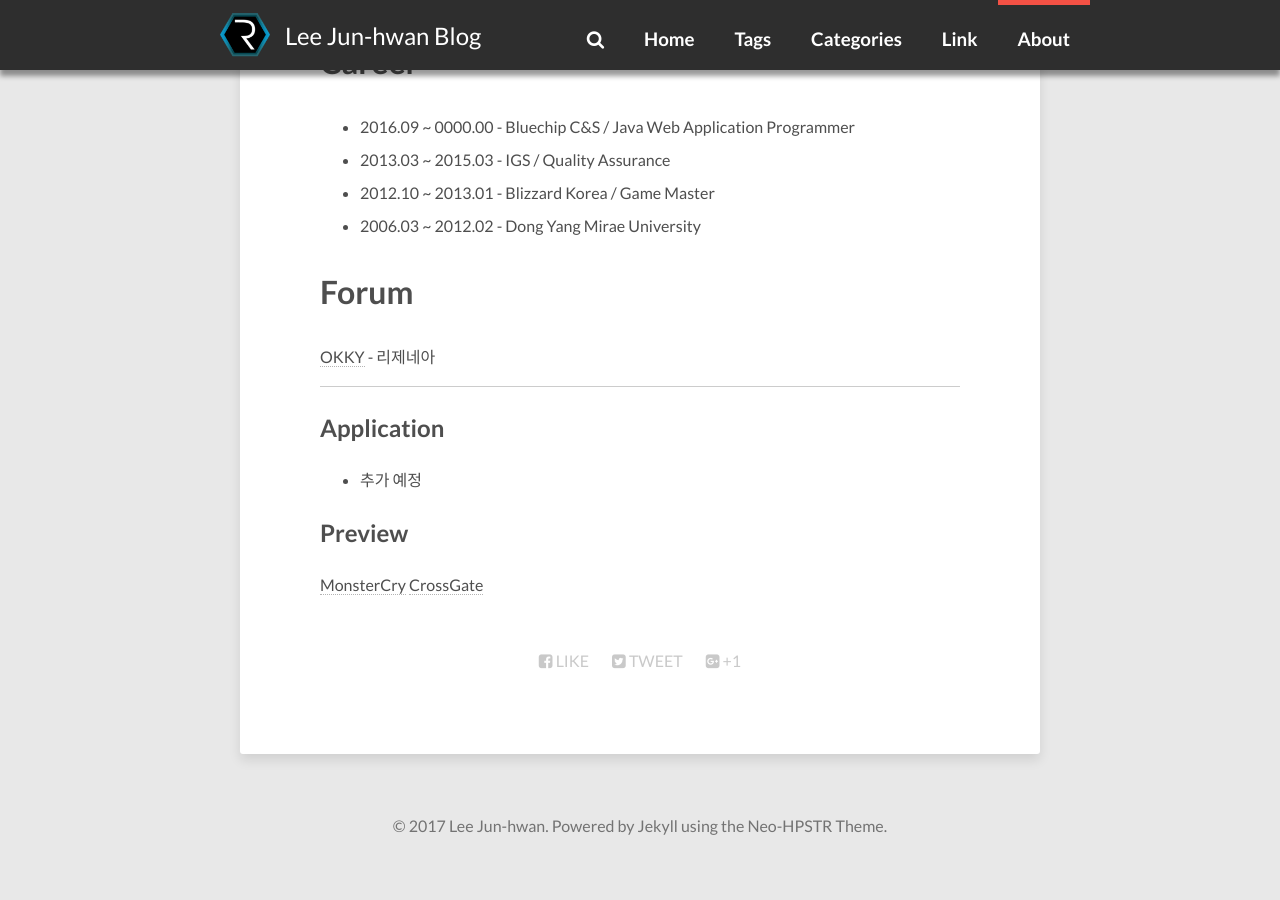
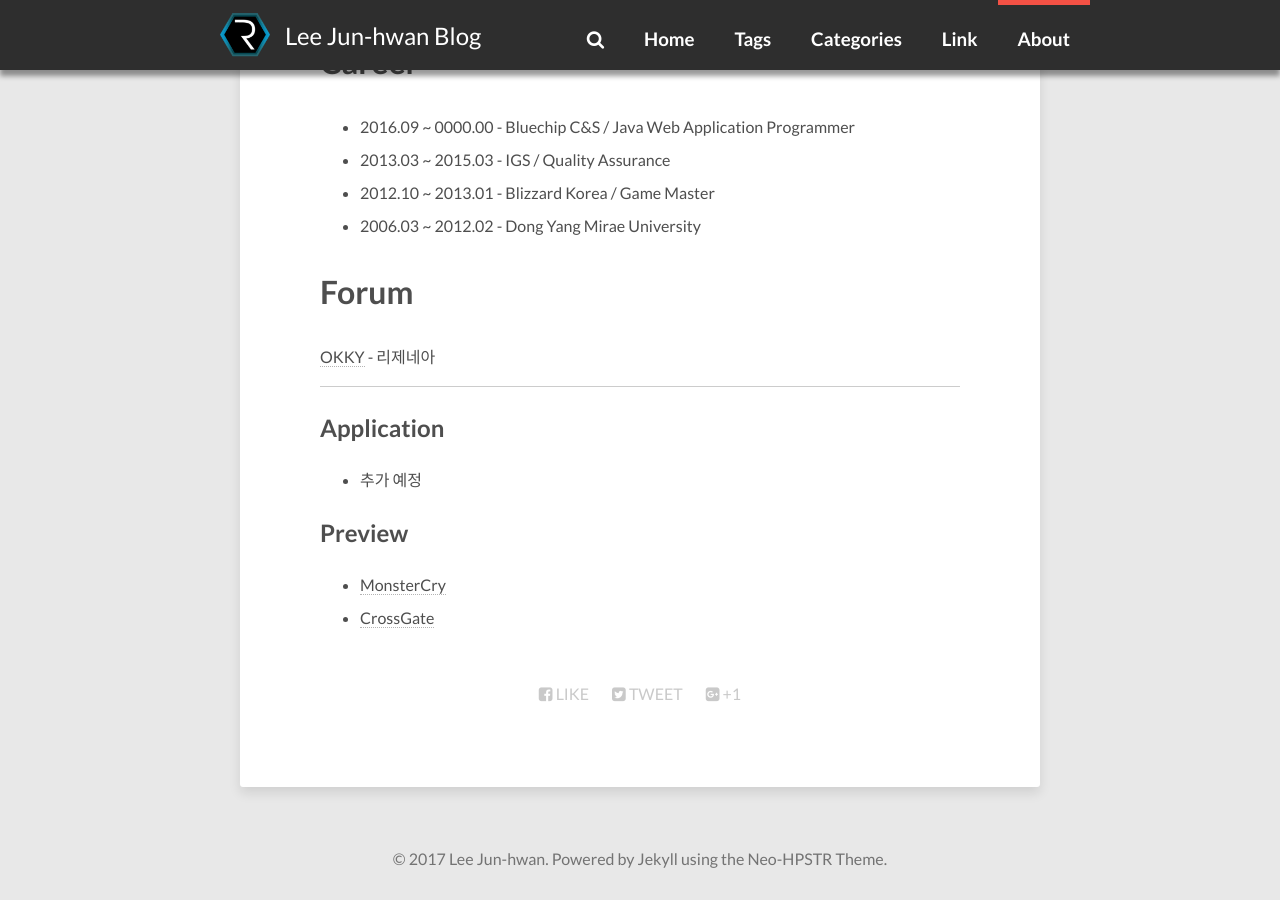
Before and after one commit to krpsh/regenea8.github.io, a Jekyll site: the page built from about.md, in a window 1280 px wide and 900 px high, scrolled down 665 px. Built offline with Jekyll 4.4.1, drawn with Linux system fonts in a browser that asks for light colours; nearby versions of some CDN libraries; comment, search, counter and statistics services are not loaded; before the commit the page ends 1532 px from its top, so only the background shows below that.

Commit message:
Initialize blog

```diff
--- a/about.md
+++ b/about.md
@@ -5,6 +5,7 @@ share: true
 ---
 
 ![Preview](https://www.gravatar.com/avatar/ef7079a20d829791f5490e15744e6d48?d=identicon&s=150)
+{: .image-center}
 
 고등학생 때 Visual Basic 6.0을 배우면서 흥미를 느껴 프로그래머의 꿈을 갖기 시작하였습니다. 앞으로 회사에서 습득하는 스킬과 독학을 통해 얻는 지식을 바탕으로 Free License Application 을 제작하여 배포하는 것이 목표입니다.
 
@@ -27,5 +28,5 @@ share: true
 
 ## Preview
 
-[MonsterCry](https://regenea8.github.io/images/mc.png)
-[CrossGate](https://regenea8.github.io/images/cg.png)
+* [MonsterCry](https://regenea8.github.io/images/mc.png)
+* [CrossGate](https://regenea8.github.io/images/cg.png)
```
